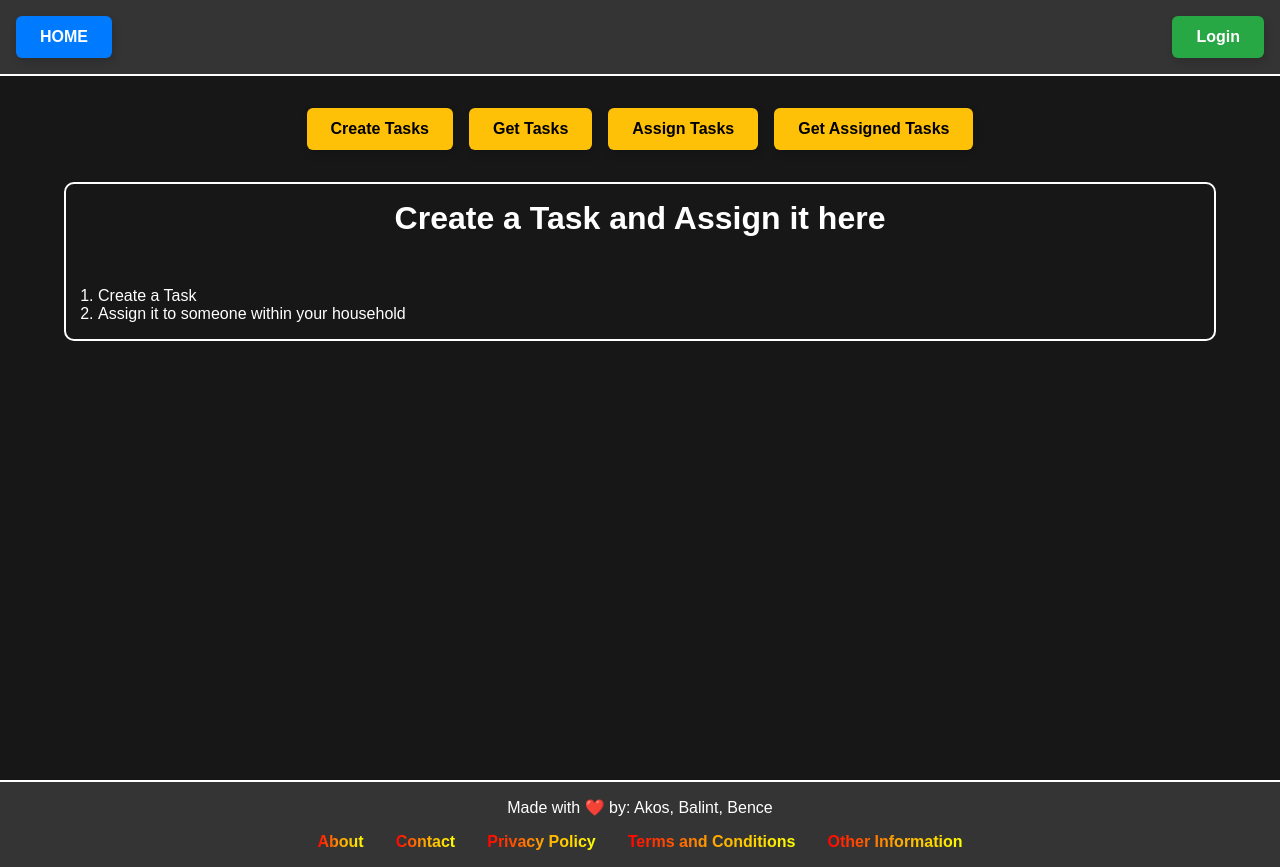
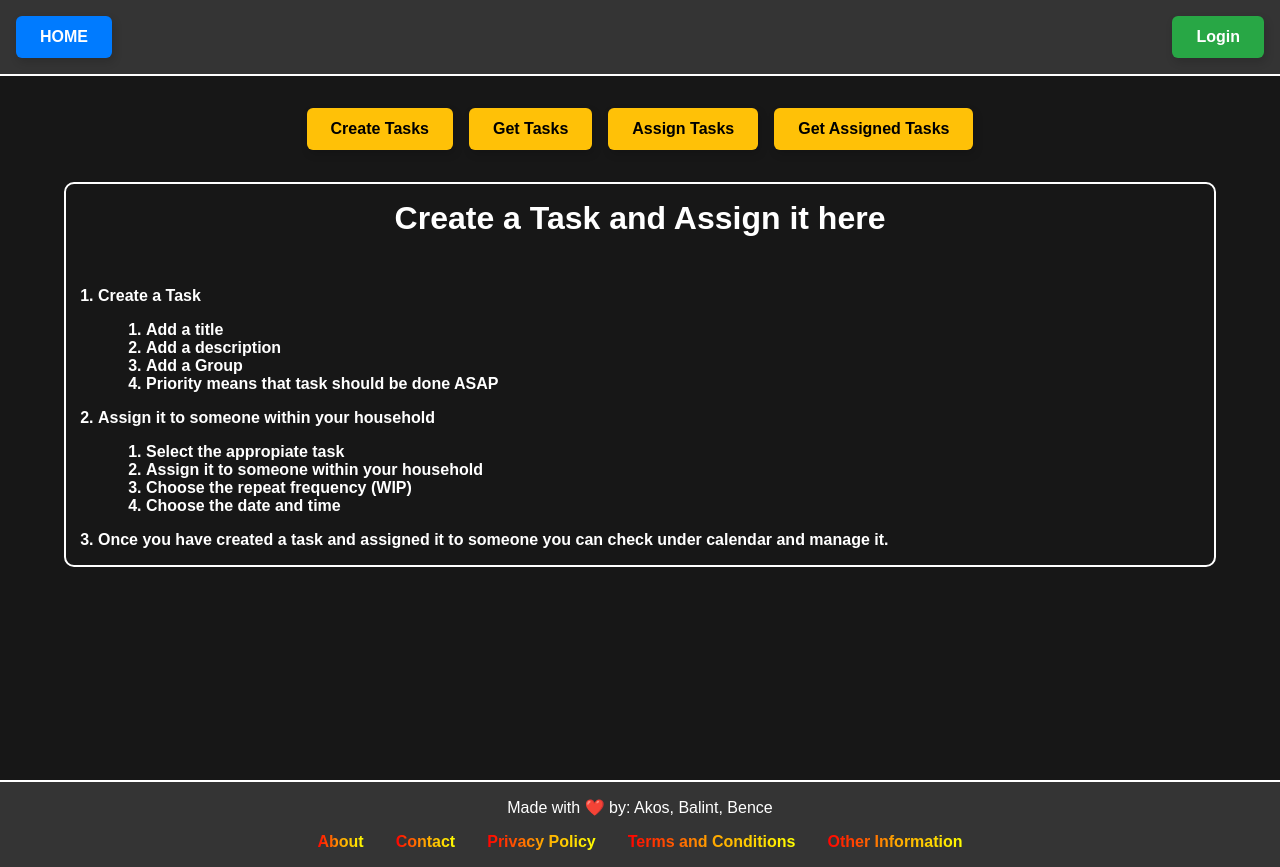
Before and after one commit to BenceV95/HousholdResponsibilitySharingApp, a Next.js app in the folder HouseholdResponsibilityApp_Frontend/: page /tasks in a window 1280 px wide. Built offline with nearby package versions, Linux system fonts and the light colour scheme.

Commit message:
fixed: changed profile layout, task description and button

```diff
--- a/HouseholdResponsibilityApp_Frontend/app/components/Profile/EditProfileModal.jsx
+++ b/HouseholdResponsibilityApp_Frontend/app/components/Profile/EditProfileModal.jsx
@@ -18,6 +18,7 @@ export default function EditProfileModal({ isOpen, onClose, onProfileUpdated })
       setValue("lastName", user.lastName);
       setValue("password", "");
     }
+
   }, [user, setValue]);
 
   if (!isOpen) return null;
--- a/HouseholdResponsibilityApp_Frontend/app/profile/Profile.css
+++ b/HouseholdResponsibilityApp_Frontend/app/profile/Profile.css
@@ -49,3 +49,9 @@
     border-radius: 10px;
     padding: 1rem;
 }
+
+@media screen and (max-width: 768px) {
+    .user-actions {
+        flex-direction: column;
+    }
+}
--- a/HouseholdResponsibilityApp_Frontend/app/tasks/page.jsx
+++ b/HouseholdResponsibilityApp_Frontend/app/tasks/page.jsx
@@ -27,16 +27,16 @@ const TaskForm = () => {
     <div className='tasks'>
 
       <div className='taskButtons'>
-        <button className='btn btn-warning' onClick={viewAction} name='create'>
+        <button className={`btn btn-warning ${taskAction === 'create' ? 'selected' : ''}`} onClick={viewAction} name='create'>
           Create Tasks
         </button>
-        <button className='btn btn-warning' onClick={viewAction} name='get'>
+        <button className={`btn btn-warning ${taskAction === 'get' ? 'selected' : ''}`} onClick={viewAction} name='get'>
           Get Tasks
         </button>
-        <button className='btn btn-warning' onClick={viewAction} name='assign'>
+        <button className={`btn btn-warning ${taskAction === 'assign' ? 'selected' : ''}`} onClick={viewAction} name='assign'>
           Assign Tasks
         </button>
-        <button className='btn btn-warning' onClick={viewAction} name='view_assigned'>
+        <button className={`btn btn-warning ${taskAction === 'view_assigned' ? 'selected' : ''}`} onClick={viewAction} name='view_assigned'>
           Get Assigned Tasks
         </button>
       </div>
@@ -70,9 +70,22 @@ const TaskForm = () => {
           Create a Task and Assign it here
         </h1>
         <br />
-        <ol>
+        <ol className='mainList'>
           <li>Create a Task</li>
+          <ol className='subList'>
+            <li>Add a title</li>
+            <li>Add a description</li>
+            <li>Add a Group</li>
+            <li>Priority means that task should be done ASAP</li>
+          </ol>
           <li>Assign it to someone within your household</li>
+          <ol className='subList'>
+            <li>Select the appropiate task</li>
+            <li>Assign it to someone within your household</li>
+            <li>Choose the repeat frequency (WIP)</li>
+            <li>Choose the date and time</li>
+          </ol>
+          <li>Once you have created a task and assigned it to someone you can check under calendar and manage it.</li>
         </ol>
         </div>
         )}
--- a/HouseholdResponsibilityApp_Frontend/app/tasks/tasks.css
+++ b/HouseholdResponsibilityApp_Frontend/app/tasks/tasks.css
@@ -23,6 +23,12 @@
     min-width: fit-content;
 }
 
+.taskButtons .btn.selected {
+    background-color: #c17d10;
+    border-color: #c17d10;
+    box-shadow: 0 0 0 0.2rem rgba(193, 125, 16, 0.5);
+}
+
 .taskAction {
     border: solid white 2px;
     /* border is here for testing purposes */
@@ -31,8 +37,14 @@
     width: 90%;
 }
 
-.instructions ol {
+.mainList {
     padding-left: 2rem;
     margin-top: 2rem;
     text-align: left;
+    font-weight: bolder;
 }
+
+.subList {
+    padding-left: 3rem;
+    margin: 1rem 0;
+}
```
Also changed, not shown: HouseholdResponsibilityApp_Frontend/app/components/Calendar/CalendarPage.jsx (+7 -4 lines).
